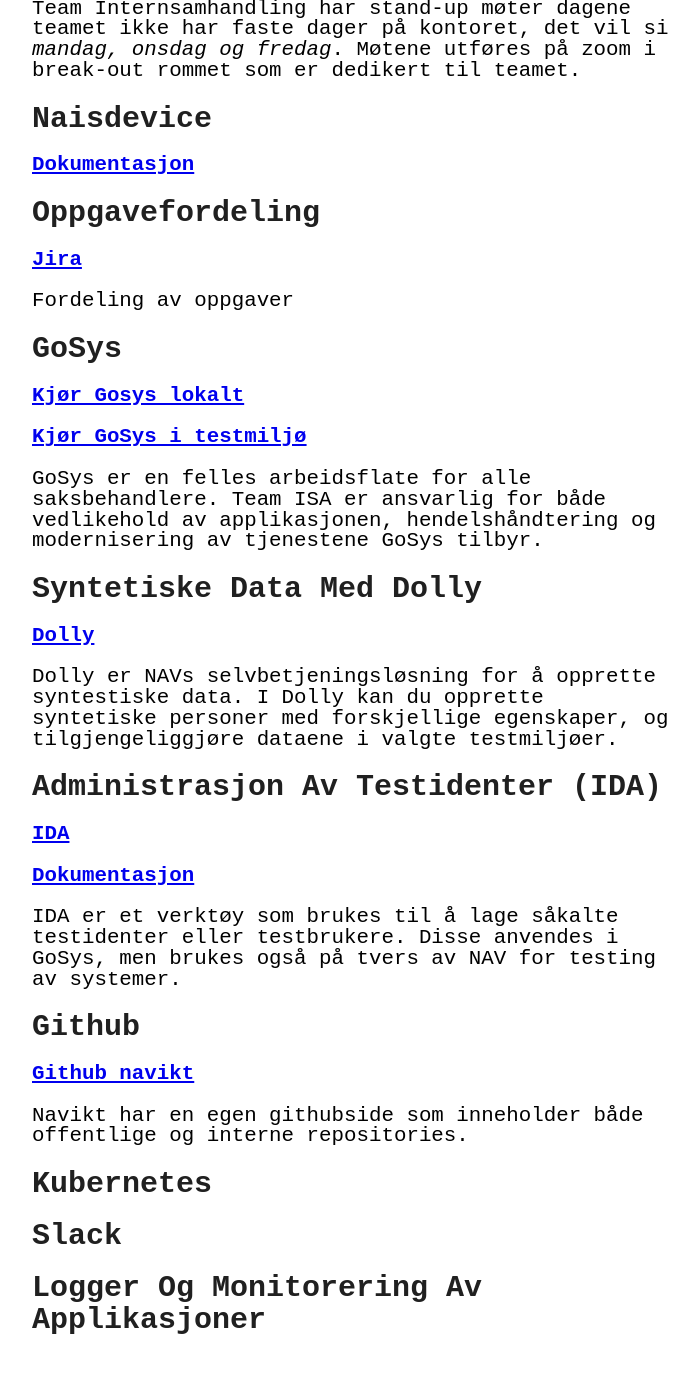
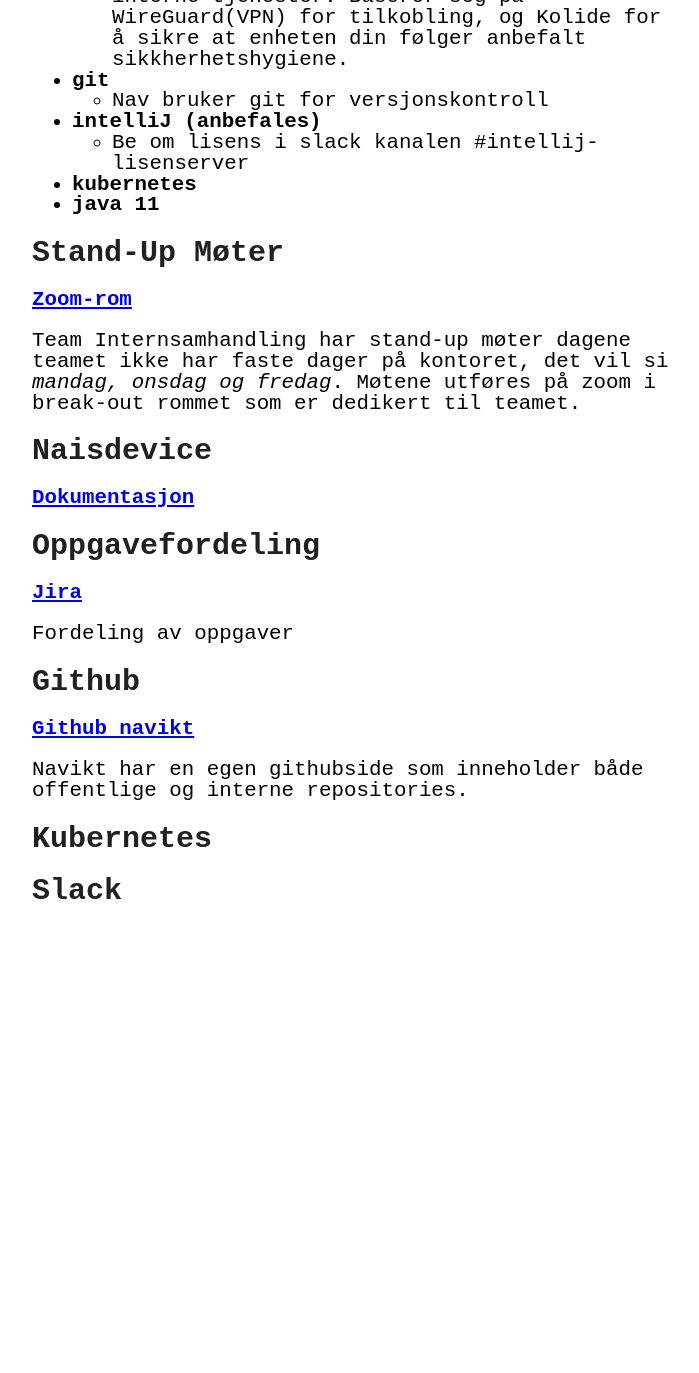
Before and after one commit to stianoverby/stianoverby.github.io, a Jekyll site: the page built from _posts/2022-10-17-ny-i-isa.markdown, in a window 1280 px wide and 1400 px high, scrolled down 977 px. Shown: the top 1373 px of the window, without its empty margins (288-987 px from the left). Built offline with Jekyll 4.4.1, drawn with Linux system fonts in a browser that asks for light colours; after the commit the page ends 1948 px from its top, so only the background shows below that; some of the changed text lies outside the part shown.

Commit message:
adding update of OS

```diff
--- a/_posts/2022-10-17-ny-i-isa.markdown
+++ b/_posts/2022-10-17-ny-i-isa.markdown
@@ -50,33 +58,6 @@
 Fordeling av oppgaver
 
 
-# GoSys
-{: .heading}
-
-[**Kjør Gosys lokalt**] [gosys-local]
-
-[**Kjør GoSys i testmiljø**] [gosys-q2]
-
-GoSys er en felles arbeidsflate for alle saksbehandlere. Team ISA er ansvarlig for både vedlikehold av applikasjonen, hendelshåndtering og modernisering av tjenestene GoSys tilbyr.
-
-
-# Syntetiske Data Med Dolly
-{: .heading}
-
-[**Dolly**] [dolly]
-
-Dolly er NAVs selvbetjeningsløsning for å opprette syntestiske data. I Dolly kan du opprette syntetiske personer med forskjellige egenskaper, og tilgjengeliggjøre dataene i valgte testmiljøer.
-
-
-# Administrasjon Av Testidenter (IDA)
-{: .heading}
-
-[**IDA**] [ida]
-
-[**Dokumentasjon**] [ida-doc]
-
-IDA er et verktøy som brukes til å lage såkalte testidenter eller testbrukere. Disse anvendes i GoSys, men brukes også på tvers av NAV for testing av systemer.
-
 
 # Github
 {: .heading}
@@ -90,13 +71,13 @@
 # Slack
 {: .heading}
 
-# Logger Og Monitorering Av Applikasjoner
-{: .heading}
 
 
 [oppstart-teammedlem]: https://confluence.adeo.no/display/TIS/Oppstart+nytt+teammedlem
 
 [oppsett-mac]: https://confluence.adeo.no/display/TIS/Oppsett+ny+Mac
+
+[apple-support]: https://support.apple.com/no-no/HT201541#oldmacos
 
 [zoom]: https://nav-it.zoom.us/j/7150080668
 
```
Also changed, not shown: other parts of _posts/2022-10-17-ny-i-isa.markdown (+8 -0 lines).
